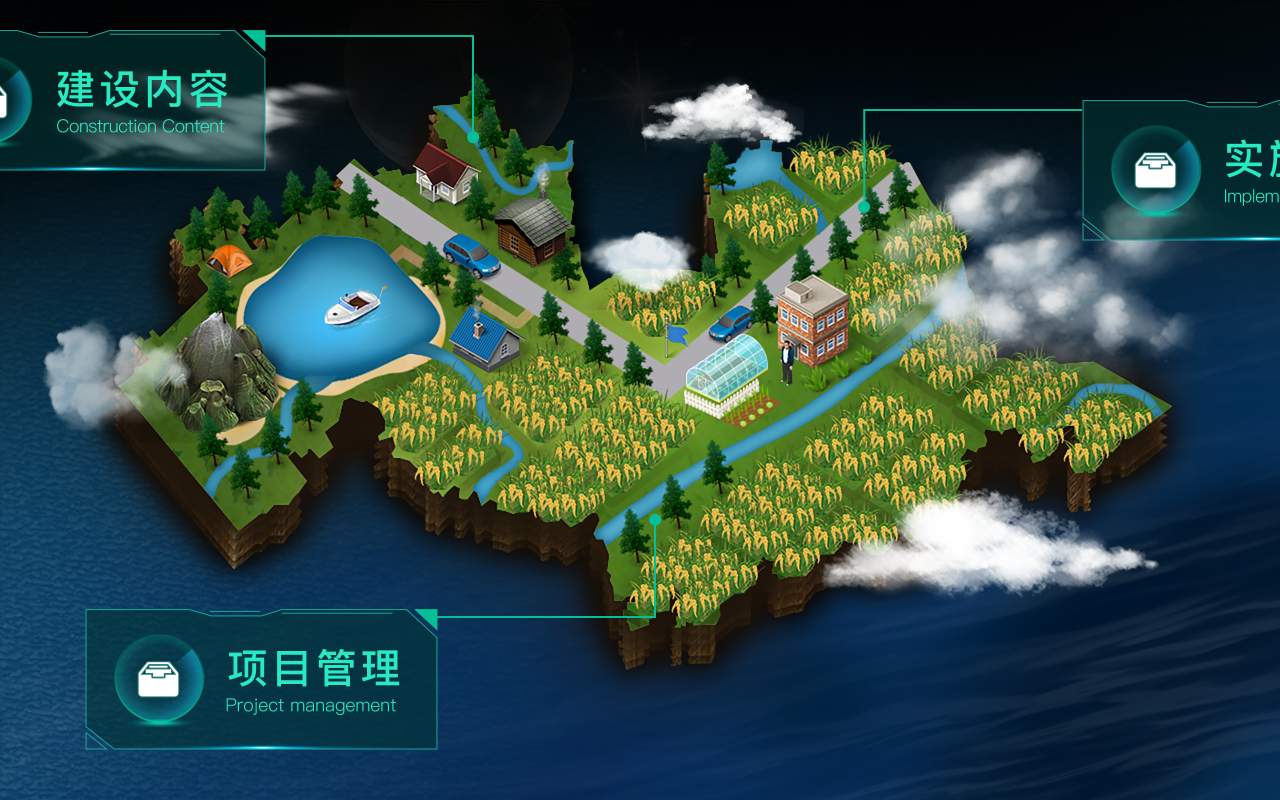
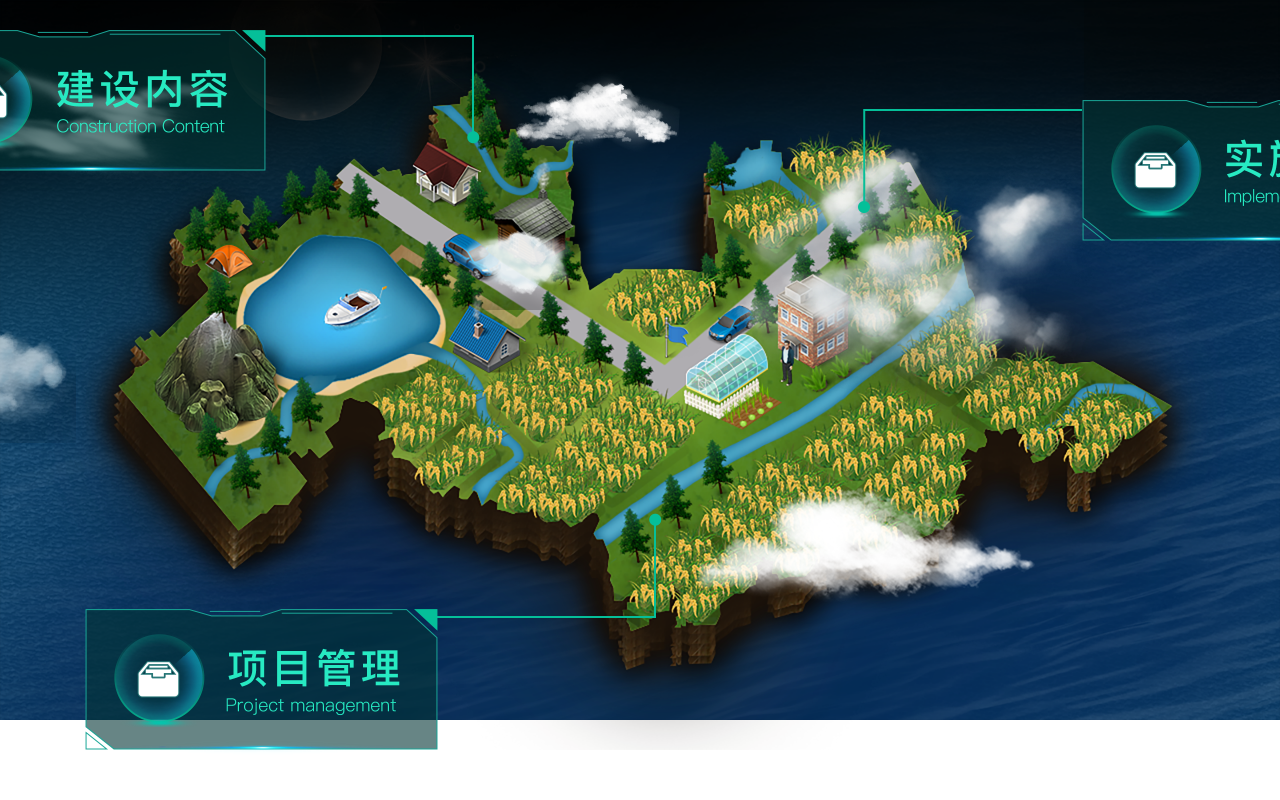
Before and after one commit to gitnorths/LHZ-platform, a Vue app: page /home in a window 1280 px wide. Built offline with nearby package versions, Linux system fonts and the light colour scheme.

Commit message:
feat: 云动效果

```diff
--- a/src/assets/scss/index.scss
+++ b/src/assets/scss/index.scss
@@ -52,14 +52,14 @@ $main-color: darkolivegreen;
 }
 
 
-@keyframes seamless-scrolling {
+@keyframes animatedCloud {
   0% {
-    transform: translateX(50%);
+    left: -200px;
   }
   50% {
-    transform: translateX(0px);
+    left: 0;
   }
   100% {
-    transform: translateX(-50%);
+    left: 200px;
   }
 }
--- a/src/views/home/index.vue
+++ b/src/views/home/index.vue
@@ -1,39 +1,33 @@
 <template>
   <div class="home">
     <div class="home-map">
-      <img src="~@/assets/img/home-jsnr.png" class="home-jsnr animate__animated animate__zoomIn" alt="" />
-      <img src="~@/assets/img/home-ssxg.png" class="home-ssxg animate__animated animate__zoomIn" alt="" />
-      <img src="~@/assets/img/home-xmgl.png" class="home-xmgl animate__animated animate__zoomIn" alt="" />
       <img
-        src="~@/assets/img/home-cloud-1.png"
-        class="home-cloud home-cloud-1 animate__animated animate__bounce"
+        src="~@/assets/img/home-jsnr.png"
+        class="home-jsnr animate__animated animate__zoomIn"
         alt=""
       />
       <img
-        src="~@/assets/img/home-cloud-2.png"
-        class="home-cloud home-cloud-2"
+        src="~@/assets/img/home-ssxg.png"
+        class="home-ssxg animate__animated animate__zoomIn"
         alt=""
       />
       <img
-        src="~@/assets/img/home-cloud-3.png"
-        class="home-cloud home-cloud-3"
+        src="~@/assets/img/home-xmgl.png"
+        class="home-xmgl animate__animated animate__zoomIn"
         alt=""
       />
-      <img
-        src="~@/assets/img/home-cloud-4.png"
-        class="home-cloud home-cloud-4"
-        alt=""
-      />
-      <img
-        src="~@/assets/img/home-cloud-5.png"
-        class="home-cloud home-cloud-5"
-        alt=""
-      />
-      <img
-        src="~@/assets/img/home-cloud-6.png"
-        class="home-cloud home-cloud-6"
-        alt=""
-      />
+      <div class="home-cloud">
+        <img
+          src="~@/assets/img/home-cloud-1.png"
+          class="home-cloud-1 animate__animated animate__bounce"
+          alt=""
+        />
+        <img src="~@/assets/img/home-cloud-2.png" class="home-cloud-2" alt="" />
+        <img src="~@/assets/img/home-cloud-3.png" class="home-cloud-3" alt="" />
+        <img src="~@/assets/img/home-cloud-4.png" class="home-cloud-4" alt="" />
+        <img src="~@/assets/img/home-cloud-5.png" class="home-cloud-5" alt="" />
+        <img src="~@/assets/img/home-cloud-6.png" class="home-cloud-6" alt="" />
+      </div>
     </div>
   </div>
 </template>
@@ -58,6 +52,7 @@ export default {
   height: 100vh;
   background: {
     repeat: no-repeat;
+    size: 100%;
     image: url(~@/assets/img/home-bg.png);
   }
 
@@ -98,12 +93,20 @@ export default {
 
   &-cloud {
     position: absolute;
-    // animation-name: seamless-scrolling; // Q3
-    animation-timing-function: linear; // 动画速度曲线，匀速
-    animation-iteration-count: infinite; // 动画循环无限次播放
-    animation-name: headShake;
-    animation-duration: 1.5s;
-    animation-fill-mode: both;
+    left: 0;
+    top: 0;
+    width: 100%;
+    height: 100%;
+    animation: animatedCloud 40s linear infinite;
+    // animation-timing-function: linear; // 动画速度曲线，匀速
+    // animation-iteration-count: infinite; // 动画循环无限次播放
+    // animation-name: headShake;
+    // animation-duration: 1.5s;
+    // animation-fill-mode: both;
+
+    & > img {
+      position: absolute;
+    }
 
     &-1 {
       left: 0;
```
Also changed, not shown: 1 other file (tests, documents, lock files or other folders).
